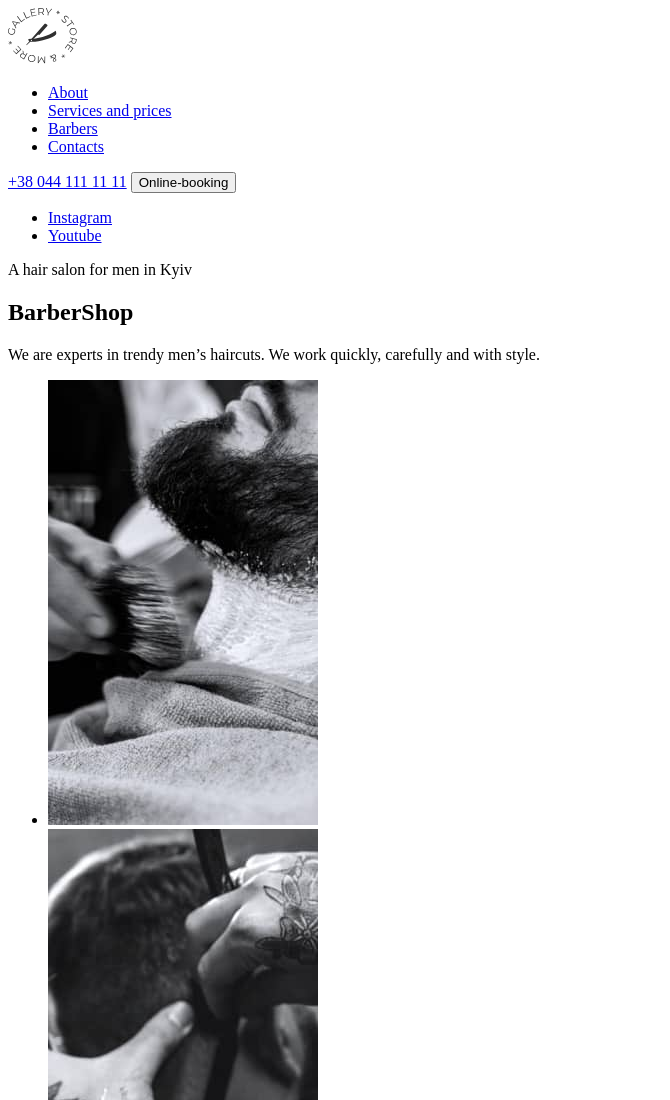
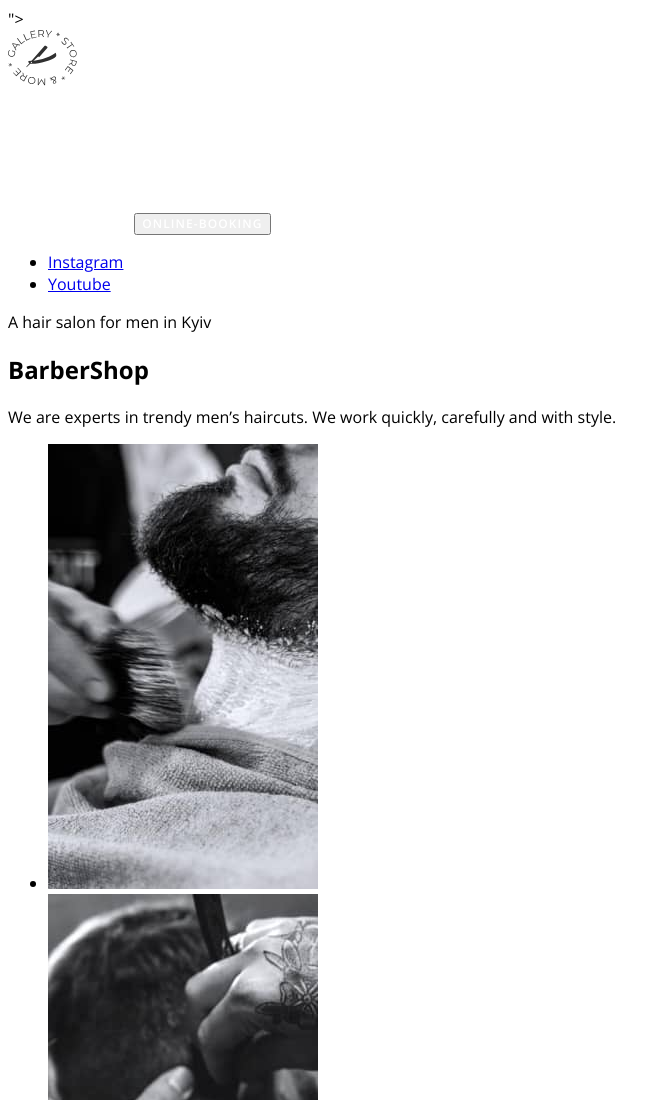
Before and after one commit to Evheniya26/lection1, a plain HTML site: page index.html in a window 1280 px wide. Shown: the top 1100 px of the page, without its empty margins (0-670 px from the left). Drawn offline with nearby package versions, Linux system fonts and the light colour scheme.

Commit message:
lection-1
Added classes to header and hero section.

```diff
--- /dev/null
+++ b/css/styles.css
@@ -0,0 +1,62 @@
+body {
+  font-family: 'Open Sans', sans-serif;
+}
+.list {
+    list-style: none;
+}
+.link
+{text-decoration: none;}
+.header {
+}
+.header-navigation {
+}
+.header-logo {
+}
+.header-list {
+}
+.header-item {
+}
+.header-link {
+  font-weight: 600;
+  font-size: 12px;
+  line-height: 1.33;
+  letter-spacing: 0.1em;
+
+  color: #ffffff;
+}
+.header-tel {
+  font-weight: 600;
+  font-size: 12px;
+  line-height: 1.33;
+  letter-spacing: 0.1em;
+  text-transform: uppercase;
+
+  color: #ffffff;
+}
+.btn {
+  font-family: inherit;
+  font-style: normal;
+  font-weight: 600;
+  font-size: 12px;
+  line-height: 16px;
+  letter-spacing: 0.09em;
+  text-transform: uppercase;
+
+  color: #ffffff;
+}
+
+
+.hero {
+}
+.hero-list {
+}
+.hero-item {
+}
+.hero-link {
+}
+.hero-subtitle {
+}
+.hero-title {
+}
+.hero-description {
+}
--- a/index.html
+++ b/index.html
@@ -5,41 +5,65 @@
     <meta http-equiv="X-UA-Compatible" content="IE=edge" />
     <meta name="viewport" content="width=device-width, initial-scale=1.0" />
     <title>&#128136;Barbershop</title>
+    <link rel="preconnect" href="https://fonts.googleapis.com" />
+    <link rel="preconnect" href="https://fonts.gstatic.com" crossorigin />
+    <link
+      href="https://fonts.googleapis.com/css2?family=Open+Sans:wght@400;600;700&family=Raleway:wght@700&display=swap"
+      rel="stylesheet"
+    />
+    ">
+    <link rel="stylesheet" href="./css/styles.css" />
   </head>
   <body>
-    <header>
-      <nav>
-        <a href="">
+    <header class="header">
+      <nav class="header-navigation">
+        <a href="/" class="header-logo">
           <img src="./images/logo.svg" alt="Logo site" />
         </a>
-        <ul>
-          <li><a href="#">About</a></li>
-          <li><a href="#">Services and prices</a></li>
-          <li><a href="#">Barbers</a></li>
-          <li><a href="#">Contacts</a></li>
+        <ul class="header-list list">
+          <li class="header-item">
+            <a href="#" class="header-link link">About</a>
+          </li>
+          <li class="header-item">
+            <a href="#" class="header-link link">Services and prices</a>
+          </li>
+          <li class="header-item">
+            <a href="#" class="header-link link">Barbers</a>
+          </li>
+          <li class="header-item">
+            <a href="#" class="header-link link">Contacts</a>
+          </li>
         </ul>
       </nav>
-      <a href="tel:+380441111111">+38 044 111 11 11</a>
-      <button type="button">Online-booking</button>
+      <a href="tel:+380441111111" class="header-tel link">+38 044 111 11 11</a>
+      <button type="button" class="btn">Online-booking</button>
     </header>
     <main>
       <!--Hero section-->
-      <section>
-        <ul>
-          <li>
-            <a href="#" target="_blank" rel="noopener noreferrer nofollow"
+      <section class="hero">
+        <ul class="hero-list">
+          <li class="hero-item">
+            <a
+              href="#"
+              target="_blank"
+              rel="noopener noreferrer nofollow"
+              class="hero-link"
               >Instagram</a
             >
           </li>
-          <li>
-            <a href="#" target="_blank" rel="noopener noreferrer nofollow"
+          <li class="hero-item">
+            <a
+              href="#"
+              target="_blank"
+              rel="noopener noreferrer nofollow"
+              class="hero-link"
               >Youtube</a
             >
           </li>
         </ul>
-        <p>A hair salon for men in Kyiv</p>
-        <h1>BarberShop</h1>
-        <p>
+        <p class="hero-subtitle">A hair salon for men in Kyiv</p>
+        <h1 class="hero-title">BarberShop</h1>
+        <p class="hero-description">
           We are experts in trendy men’s haircuts. We work quickly, carefully
           and with style.
         </p>
```
